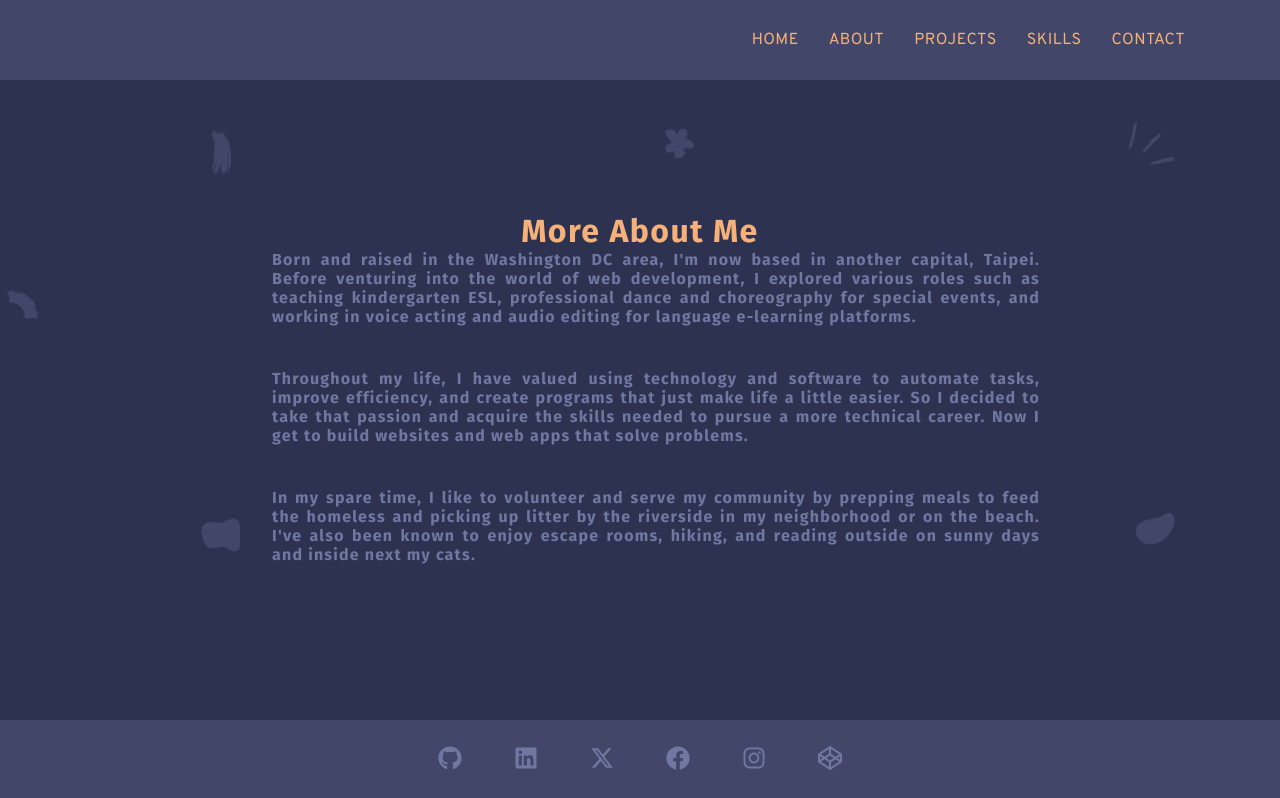
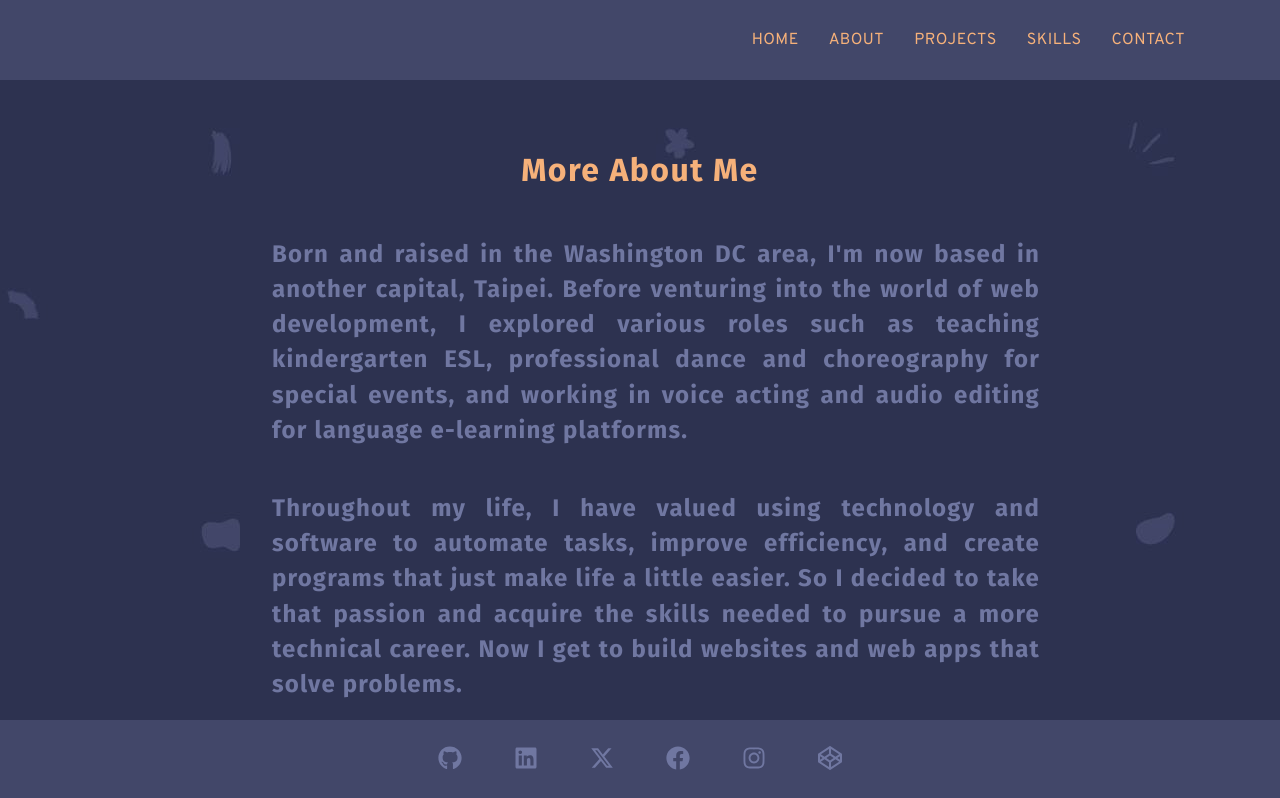
Before and after one commit to eaknott/personal-portfolio, a React (Create React App) app: page /about in a window 1280 px wide. Shown: the top 798 px of the page. Built offline with nearby package versions, Linux system fonts and the light colour scheme.

Commit message:
Edit margin, padding, and height for About page elements, add relative position and min-height for app-container, and adjust font-size for page headers

```diff
--- a/src/index.css
+++ b/src/index.css
@@ -38,6 +38,11 @@ body, html {
   display: flex;
 }
 
+.app-container {
+  position: relative;
+  min-height: 100vh;
+}
+
 /* HEADER */
 
 .header-container {
@@ -48,6 +53,8 @@ body, html {
   justify-content: flex-end;
   align-items: center;
   position: fixed;
+  top: 0;
+  z-index: 10;
 }
 
 .header-container ul {
@@ -134,15 +141,23 @@ body, html {
 
 /* ABOUT PAGE */
 
+.about {
+  margin-top: 8vh;
+  padding-bottom: 40vh;
+  min-height: 135vh;
+}
+
 .about h1 {
   text-align: center;
   color: var(--light);
   letter-spacing: 0.09rem;
+  margin: 3rem 0;
 }
 
 .about p {
-  font-size: 1rem;
+  font-size: 1.5rem;
   text-align: justify;
+  line-height: 2.2rem;
   width: 60vw;
   min-width: 450px;
   color: var(--tertiary);
@@ -160,7 +175,7 @@ body, html {
 .projects-header {
   position: fixed;
   top: 15vh;
-  font-size: 1rem;
+  font-size: 1.1rem;
 }
 
 .project-items {
@@ -264,7 +279,7 @@ swiper-slide {
 .skills h1 {
   text-align: center;
   color: var(--light);
-  margin-bottom: 1rem;
+  margin-bottom: 2rem;
   letter-spacing: 0.09rem;
 }
 
@@ -332,6 +347,7 @@ swiper-slide {
   color: var(--light);
   margin: 0 auto 2.5rem 2rem;
   letter-spacing: 0.09rem;
+  font-size: 2rem;
 }
 
 .contact p {
@@ -427,7 +443,7 @@ button:active {
   display: flex;
   justify-content: center;
   align-items: center;
-  position: absolute;
+  position: fixed;
   bottom: 0;
 }
 
```
